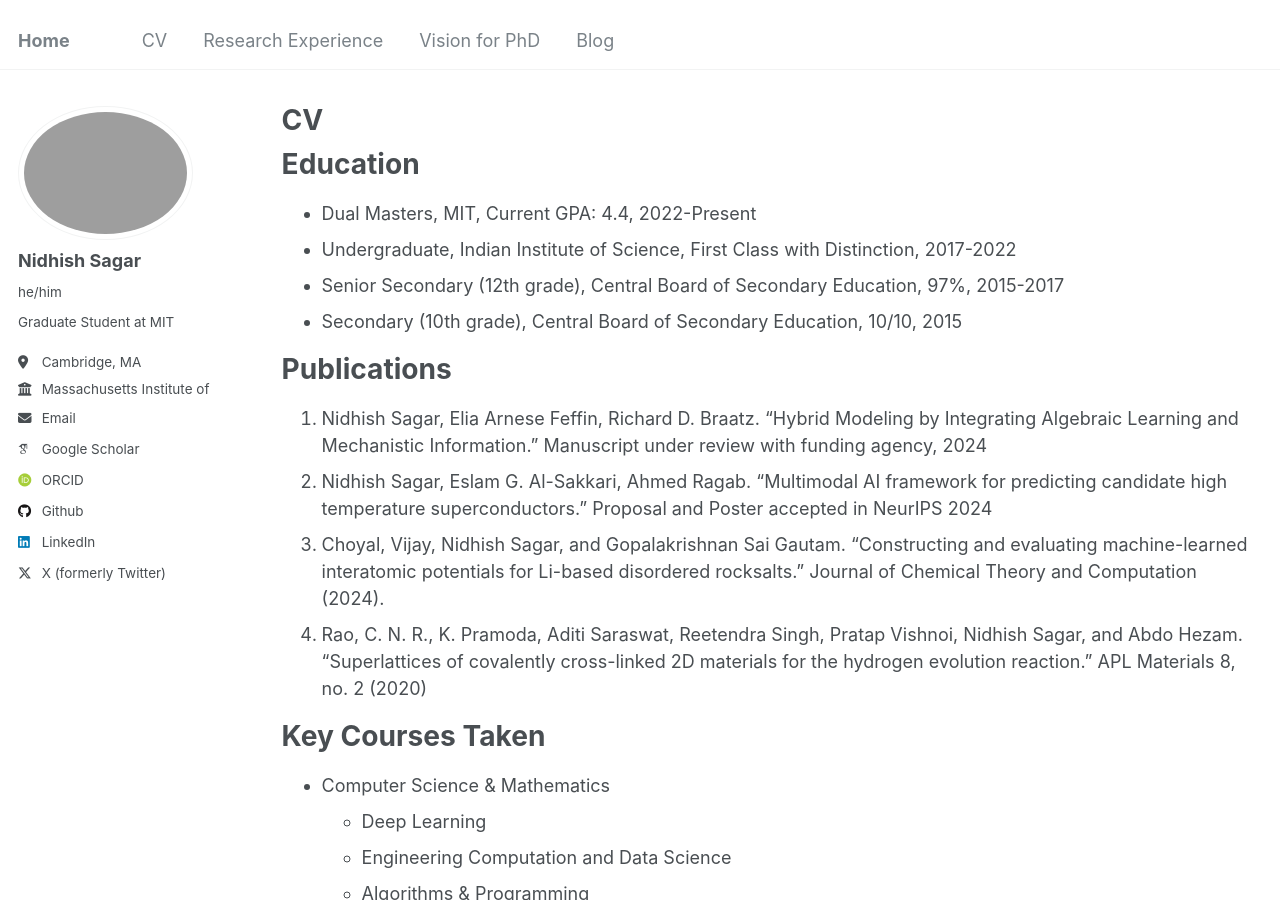
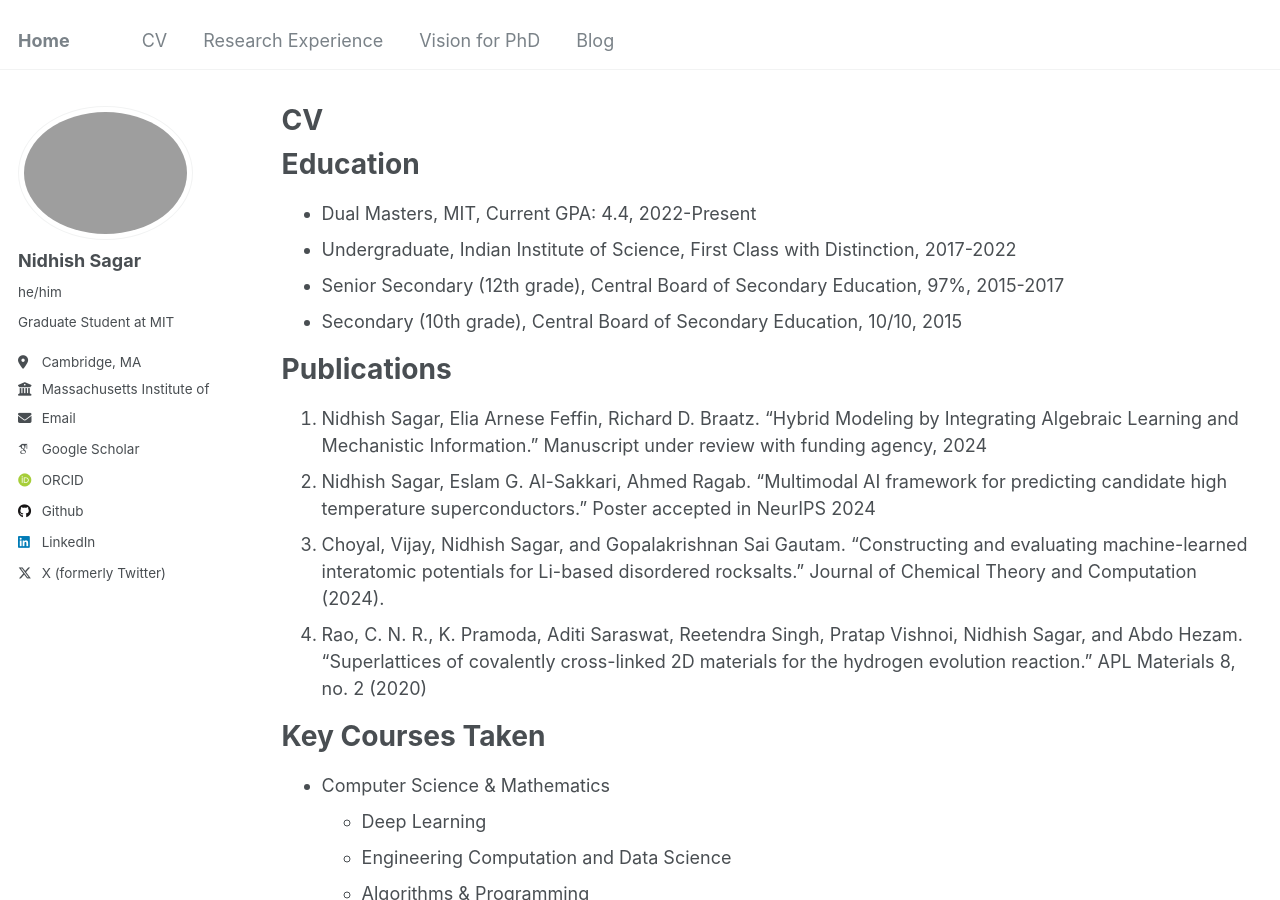
Before and after one commit to sagarnidhish/sagarnidhish.github.io, a Jekyll site: the page built from _pages/cv.md, in a window 1280 px wide and 900 px high. Built offline with Jekyll 4.4.1, drawn with Linux system fonts in a browser that asks for light colours; some web fonts are replaced.

Commit message:
Update cv.md

```diff
--- a/_pages/cv.md
+++ b/_pages/cv.md
@@ -19,7 +19,7 @@ Education
 Publications
 ======
 1. Nidhish Sagar, Elia Arnese Feffin, Richard D. Braatz. "Hybrid Modeling by Integrating Algebraic Learning and Mechanistic Information." Manuscript under review with funding agency, 2024
-2. Nidhish Sagar, Eslam G. Al-Sakkari, Ahmed Ragab. "Multimodal AI framework for predicting candidate high temperature superconductors." Proposal and Poster accepted in NeurIPS 2024
+2. Nidhish Sagar, Eslam G. Al-Sakkari, Ahmed Ragab. "Multimodal AI framework for predicting candidate high temperature superconductors." Poster accepted in NeurIPS 2024
 3. Choyal, Vijay, Nidhish Sagar, and Gopalakrishnan Sai Gautam. "Constructing and evaluating machine-learned interatomic potentials for Li-based disordered rocksalts." Journal of Chemical Theory and Computation (2024).
 4. Rao, C. N. R., K. Pramoda, Aditi Saraswat, Reetendra Singh, Pratap Vishnoi, Nidhish Sagar, and Abdo Hezam. "Superlattices of covalently cross-linked 2D materials for the hydrogen evolution reaction." APL Materials 8, no. 2 (2020)
 
```
